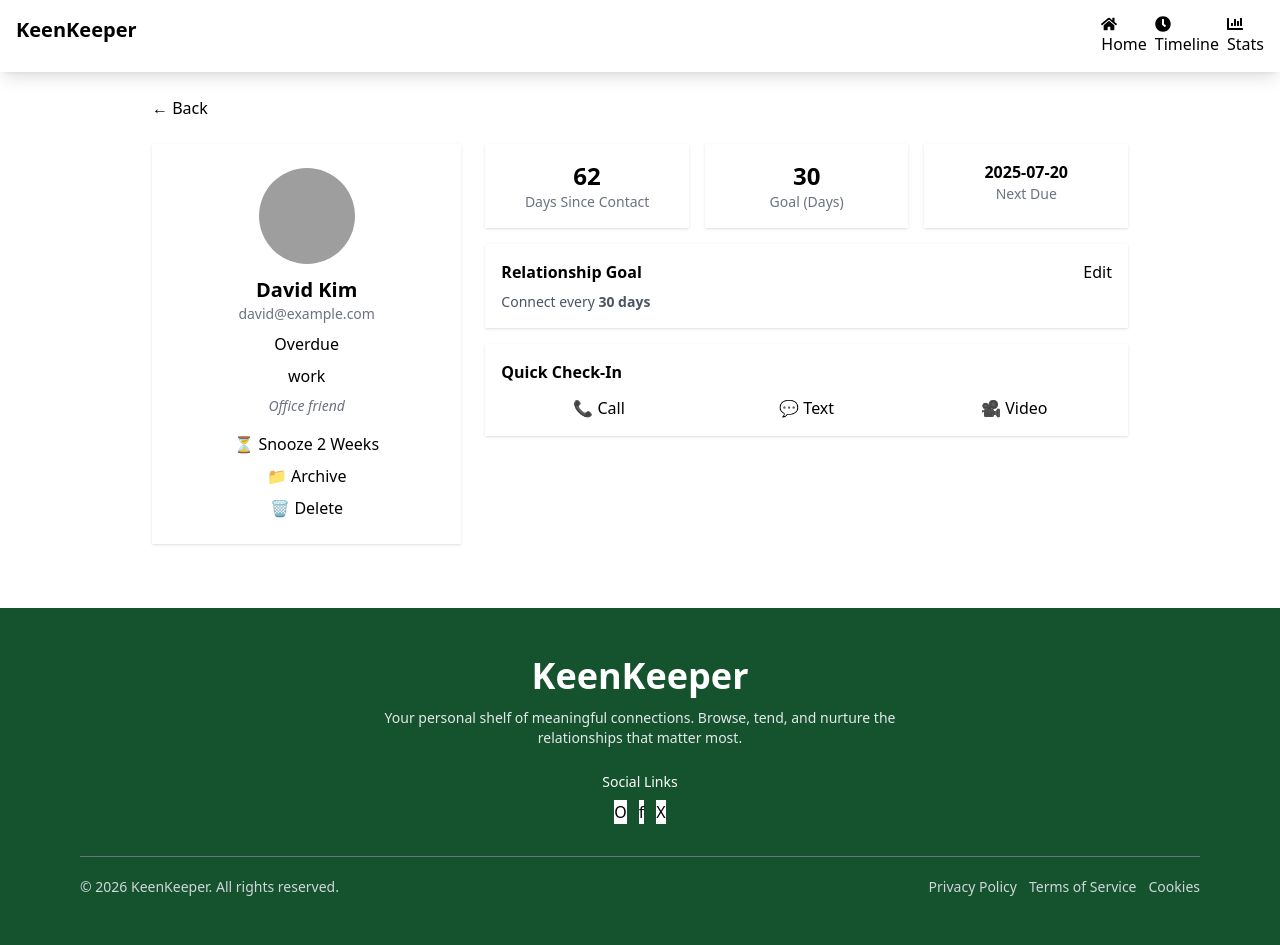
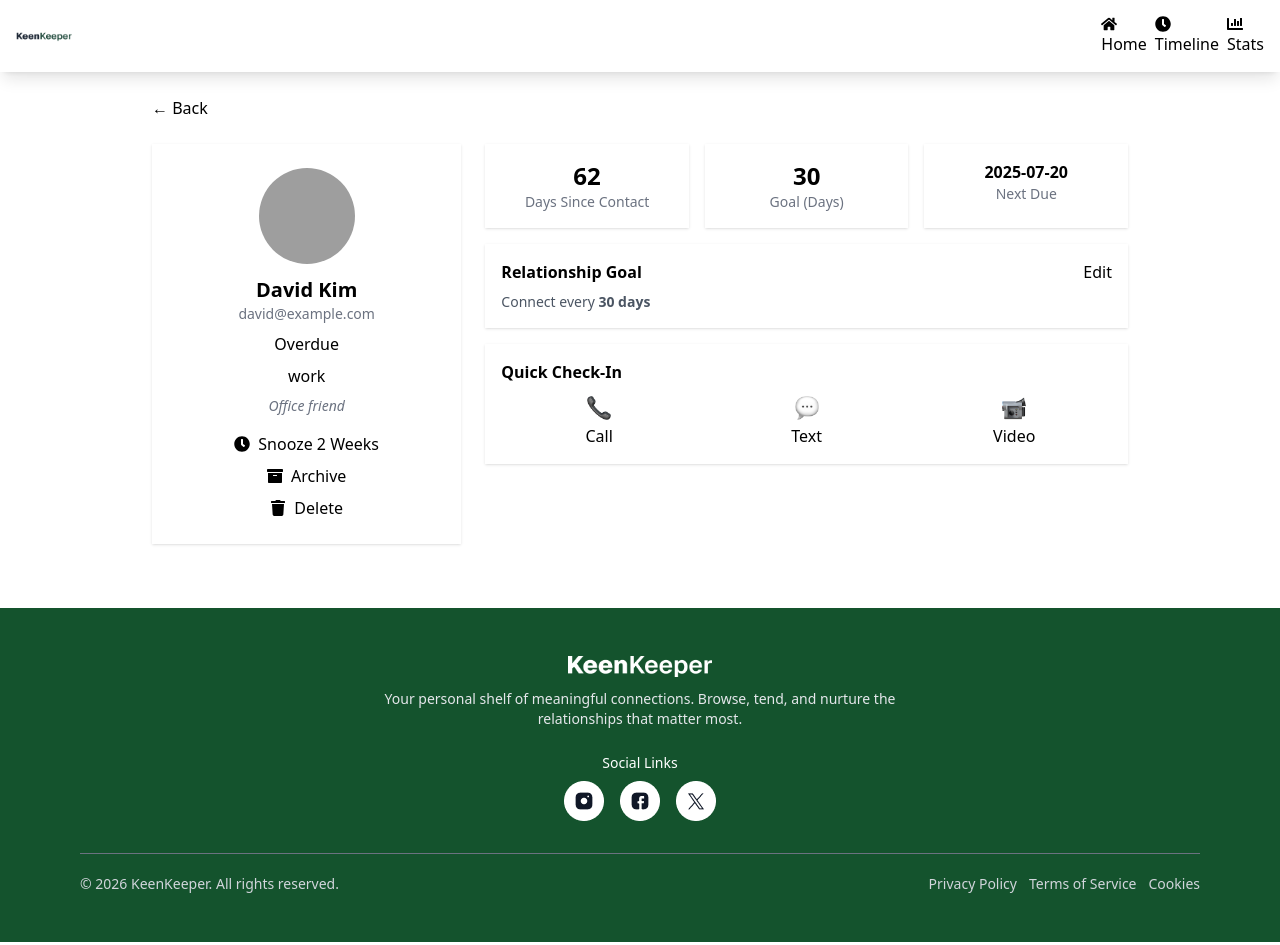
Before and after one commit to mintuvumi/Keenkeeper-project, a React (Vite) app: page /friend/1 in a window 1280 px wide. Built offline with nearby package versions, Linux system fonts and the light colour scheme; grey boxes are pictures that could not be loaded.

Commit message:
Netlify link created

```diff
--- /dev/null
+++ b/src/components/Filter.jsx
@@ -0,0 +1,62 @@
+import { useState } from "react";
+
+// icons
+import callIcon from "../assets/call.png";
+import textIcon from "../assets/text.png";
+import videoIcon from "../assets/video.png";
+
+const options = [
+  { label: "All", value: "All", icon: null },
+  { label: "Call", value: "Call", icon: callIcon },
+  { label: "Text", value: "Text", icon: textIcon },
+  { label: "Video", value: "Video", icon: videoIcon },
+];
+
+export default function Filter({ filter, setFilter }) {
+  const [open, setOpen] = useState(false);
+
+  const selected = options.find((o) => o.value === filter);
+
+  return (
+    <div className="relative mb-6">
+
+      {/* Selected Box */}
+      <div
+        onClick={() => setOpen(!open)}
+        className="w-full px-4 py-3 rounded-xl border shadow-md cursor-pointer flex items-center justify-between bg-white"
+      >
+        <div className="flex items-center gap-2">
+          {selected.icon && (
+            <img src={selected.icon} className="w-5 h-5" />
+          )}
+          <span>{selected.label}</span>
+        </div>
+
+        <span>▼</span>
+      </div>
+
+      {/* Dropdown List */}
+      {open && (
+        <div className="absolute w-full mt-2 bg-white shadow-lg rounded-xl z-50">
+
+          {options.map((item) => (
+            <div
+              key={item.value}
+              onClick={() => {
+                setFilter(item.value);
+                setOpen(false);
+              }}
+              className="flex items-center gap-2 px-4 py-2 hover:bg-gray-100 cursor-pointer"
+            >
+              {item.icon && (
+                <img src={item.icon} className="w-5 h-5" />
+              )}
+              {item.label}
+            </div>
+          ))}
+
+        </div>
+      )}
+    </div>
+  );
+}
--- a/src/components/Footer.jsx
+++ b/src/components/Footer.jsx
@@ -1,25 +1,59 @@
+// import images
+import logo from "../assets/logo-xl.png";
+import instagram from "../assets/instagram.png";
+import facebook from "../assets/facebook.png";
+import twitter from "../assets/Twitter.png";
+
 export default function Footer() {
   return (
     <footer className="bg-green-900 text-white py-10 md:py-12 mt-10">
       <div className="max-w-6xl mx-auto text-center px-4">
 
-        <h2 className="text-2xl md:text-4xl font-bold">KeenKeeper</h2>
+        {/*Logo Image */}
+        <img
+          src={logo}
+          alt="KeenKeeper Logo"
+          className="mx-auto w-28 md:w-36"
+        />
 
+        {/* Description */}
         <p className="mt-3 text-xs md:text-sm text-gray-200 max-w-xl mx-auto">
           Your personal shelf of meaningful connections. Browse, tend, and nurture the relationships that matter most.
         </p>
 
+        {/*Social Links */}
         <div className="mt-6">
           <p className="mb-2 text-sm">Social Links</p>
-          <div className="flex justify-center gap-3">
-            <button className="btn btn-circle btn-xs md:btn-sm bg-white text-black">O</button>
-            <button className="btn btn-circle btn-xs md:btn-sm bg-white text-black">f</button>
-            <button className="btn btn-circle btn-xs md:btn-sm bg-white text-black">X</button>
+
+          <div className="flex justify-center gap-4">
+
+            {/* Instagram */}
+            <img
+              src={instagram}
+              alt="Instagram"
+              className="w-8 h-8 md:w-10 md:h-10 cursor-pointer transition duration-300 hover:scale-110 hover:opacity-80"
+            />
+
+            {/* Facebook */}
+            <img
+              src={facebook}
+              alt="Facebook"
+              className="w-8 h-8 md:w-10 md:h-10 cursor-pointer transition duration-300 hover:scale-110 hover:opacity-80"
+            />
+
+            {/* Twitter */}
+            <img
+              src={twitter}
+              alt="Twitter"
+              className="w-8 h-8 md:w-10 md:h-10 cursor-pointer transition duration-300 hover:scale-110 hover:opacity-80"
+            />
+
           </div>
         </div>
 
+        {/* Bottom */}
         <div className="mt-8 flex flex-col md:flex-row justify-between items-center text-xs md:text-sm text-gray-300 border-t border-gray-500 pt-5 gap-3">
-          <p>© 2026 KeenKeeper. All rights reserved.</p>
+          <p>&copy; 2026 KeenKeeper. All rights reserved.</p>
 
           <div className="flex gap-3">
             <a href="#">Privacy Policy</a>
--- a/src/components/Navbar.jsx
+++ b/src/components/Navbar.jsx
@@ -1,5 +1,8 @@
 import { NavLink } from "react-router-dom";
 import { FaHome, FaClock, FaChartBar } from "react-icons/fa";
+
+// logo import
+import logo from "../assets/logo.png";
 
 export default function Navbar() {
   const linkClass = ({ isActive }) =>
@@ -8,9 +11,19 @@ export default function Navbar() {
       : "btn btn-sm btn-ghost";
 
   return (
-    <div className="sticky top-0 z-50 bg-base-100 flex justify-between p-4 shadow-lg">
-      <h1 className="text-xl font-bold">KeenKeeper</h1>
+    <div className="sticky top-0 z-50 bg-base-100 flex justify-between items-center p-4 shadow-lg">
 
+      {/* Logo Image */}
+        <div className="flex items-center gap-2">
+          <img
+            src={logo}
+            alt="KeenKeeper Logo"
+            className="w-10 md:w-12 lg:w-14 h-auto"
+          />
+        </div>
+
+
+      {/* Menu */}
       <div className="flex gap-2">
         <NavLink to="/" className={linkClass}>
           <FaHome /> Home
@@ -24,6 +37,7 @@ export default function Navbar() {
           <FaChartBar /> Stats
         </NavLink>
       </div>
+
     </div>
   );
 }
--- a/src/data/friends.js
+++ b/src/data/friends.js
@@ -32,7 +32,7 @@ const friends = [
     next_due_date: "2025-08-01"
   },
 
-  // 🔥 extra auto generate (total 12)
+  // extra auto generate (total 12)
   ...Array.from({ length: 9 }, (_, i) => ({
     id: i + 4,
     name: "Friend " + (i + 4),
--- a/src/pages/FriendDetails.jsx
+++ b/src/pages/FriendDetails.jsx
@@ -2,13 +2,21 @@ import { useParams, useNavigate } from "react-router-dom";
 import friends from "../data/friends";
 import { useTimeline } from "../context/TimelineContext";
 import { toast } from "react-toastify";
+
+// react icons
+import { FaClock, FaArchive, FaTrash } from "react-icons/fa";
+
+// assets icons
+import callIcon from "../assets/call.png";
+import textIcon from "../assets/text.png";
+import videoIcon from "../assets/video.png";
 
 export default function FriendDetails() {
   const { id } = useParams();
   const navigate = useNavigate();
   const { addEntry } = useTimeline();
 
-  const friend = friends.find(f => f.id === parseInt(id));
+  const friend = friends.find((f) => f.id === parseInt(id));
 
   if (!friend) {
     return <h1 className="p-6">Friend Not Found</h1>;
@@ -63,17 +71,21 @@ export default function FriendDetails() {
             {friend.bio}
           </p>
 
-          {/* ACTION BUTTONS */}
+          {/*ACTION BUTTONS icons added) */}
           <div className="mt-4 flex flex-col items-center gap-2 w-full">
-            <button className="btn btn-outline w-full max-w-xs">
-              ⏳ Snooze 2 Weeks
+
+            <button className="btn btn-outline w-full max-w-xs flex gap-2 items-center justify-center">
+              <FaClock /> Snooze 2 Weeks
             </button>
-            <button className="btn btn-outline w-full max-w-xs">
-              📁 Archive
+
+            <button className="btn btn-outline w-full max-w-xs flex gap-2 items-center justify-center">
+              <FaArchive /> Archive
             </button>
-            <button className="btn btn-error w-full max-w-xs">
-              🗑 Delete
+
+            <button className="btn btn-error w-full max-w-xs flex gap-2 items-center justify-center">
+              <FaTrash /> Delete
             </button>
+
           </div>
 
         </div>
@@ -127,33 +139,38 @@ export default function FriendDetails() {
             </p>
           </div>
 
-          {/* QUICK CHECK-IN */}
+          {/* image icons */}
           <div className="card bg-base-200 p-4 shadow">
             <h3 className="font-semibold mb-3">
               Quick Check-In
             </h3>
 
             <div className="grid grid-cols-3 gap-3">
+
               <button
-                className="btn"
+                className="btn flex flex-col gap-1 items-center"
                 onClick={() => handleAction("Call")}
               >
-                📞 Call
+                <img src={callIcon} className="w-6 h-6" />
+                Call
               </button>
 
               <button
-                className="btn"
+                className="btn flex flex-col gap-1 items-center"
                 onClick={() => handleAction("Text")}
               >
-                💬 Text
+                <img src={textIcon} className="w-6 h-6" />
+                Text
               </button>
 
               <button
-                className="btn"
+                className="btn flex flex-col gap-1 items-center"
                 onClick={() => handleAction("Video")}
               >
-                🎥 Video
+                <img src={videoIcon} className="w-6 h-6" />
+                Video
               </button>
+
             </div>
           </div>
 
--- a/src/pages/Stats.jsx
+++ b/src/pages/Stats.jsx
@@ -25,7 +25,7 @@ export default function Stats() {
     { name: "Video", value: counts.Video, color: "#065f46" },
   ];
 
-  // 🔥 Fix: prevent all zero issue (makes equal circle look)
+
   const total = data.reduce((sum, d) => sum + d.value, 0);
 
   const safeData =
@@ -63,7 +63,7 @@ export default function Stats() {
           </Pie>
         </PieChart>
 
-        {/* 🔥 Hover info (FIXED) */}
+        {/* Hover info  */}
         <div className="mt-4 text-center h-10">
           {activeIndex !== null ? (
             <div>
@@ -74,7 +74,7 @@ export default function Stats() {
                 {safeData[activeIndex].name}
               </p>
 
-              {/* 🔥 COUNT SHOW FIX */}
+              {/* COUNT SHOW FIX */}
               <p className="text-sm text-gray-600">
                 Clicked: {data[activeIndex].value}
               </p>
--- a/src/pages/Timeline.jsx
+++ b/src/pages/Timeline.jsx
@@ -1,20 +1,29 @@
 import { useState } from "react";
 import { useTimeline } from "../context/TimelineContext";
+
+// Filter import
+import Filter from "../components/Filter";
+
+// icons
+import callIcon from "../assets/call.png";
+import textIcon from "../assets/text.png";
+import videoIcon from "../assets/video.png";
 
 export default function Timeline() {
   const { timeline } = useTimeline();
   const [filter, setFilter] = useState("All");
 
-  const getIcon = (type) => {
-    if (type === "Call") return "📞";
-    if (type === "Text") return "💬";
-    if (type === "Video") return "🎥";
+  // icon map
+  const iconMap = {
+    Call: callIcon,
+    Text: textIcon,
+    Video: videoIcon,
   };
 
   const filteredData =
     filter === "All"
       ? timeline
-      : timeline.filter(item => item.type === filter);
+      : timeline.filter((item) => item.type === filter);
 
   return (
     <div className="p-6 max-w-2xl mx-auto">
@@ -22,21 +31,10 @@ export default function Timeline() {
       {/* TITLE */}
       <h1 className="text-3xl font-bold mb-4">Timeline</h1>
 
-      {/* FILTER BOX */}
-      <div className="mb-6">
-        <select
-          className="w-full px-4 py-3 rounded-xl border shadow-md focus:outline-none"
-          value={filter}
-          onChange={(e) => setFilter(e.target.value)}
-        >
-          <option value="All">Filter timeline</option>
-          <option value="Call">📞 Call</option>
-          <option value="Text">💬 Text</option>
-          <option value="Video">🎥 Video</option>
-        </select>
-      </div>
+      {/* Custom Filter */}
+      <Filter filter={filter} setFilter={setFilter} />
 
-      {/* ✅ TIMELINE LIST */}
+      {/* TIMELINE LIST */}
       <div className="space-y-3">
 
         {filteredData.map((item) => (
@@ -44,10 +42,12 @@ export default function Timeline() {
             key={item.id}
             className="bg-base-200 p-4 rounded-xl shadow-sm flex items-start gap-4"
           >
-            {/* ICON LEFT */}
-            <div className="text-xl mt-1">
-              {getIcon(item.type)}
-            </div>
+            {/*ICON IMAGE */}
+            <img
+              src={iconMap[item.type]}
+              alt={item.type}
+              className="w-6 h-6 mt-1"
+            />
 
             {/* CONTENT */}
             <div className="text-left">
```
